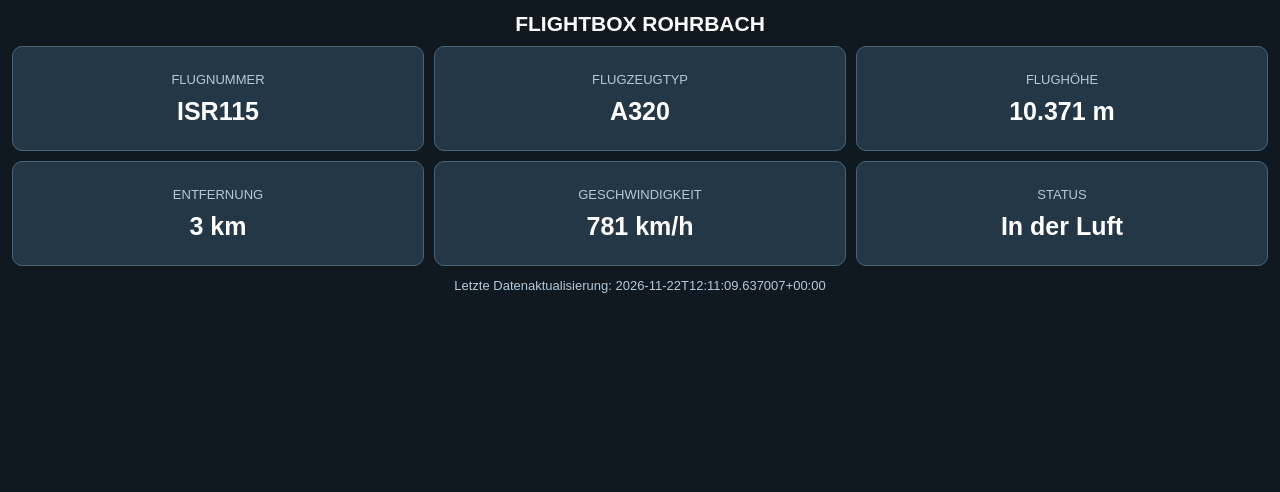
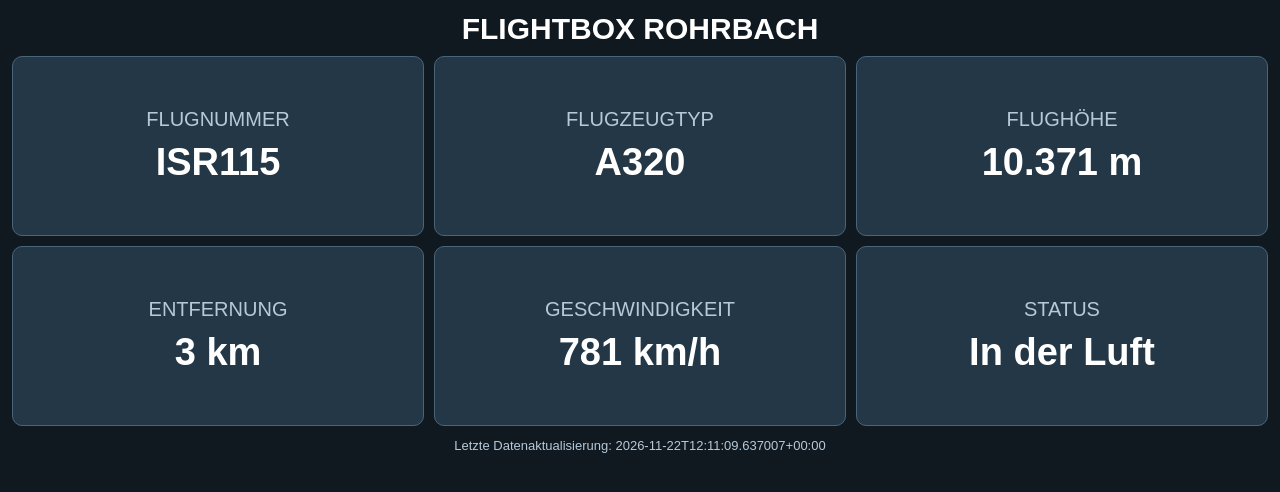
Before and after one commit to hoffi081527/Flightbox, a plain HTML site: page index.html in a window 1280 px wide. Drawn offline with Linux system fonts and the light colour scheme.

Commit message:
Increase font sizes and tile height in index.html

```diff
--- a/index.html
+++ b/index.html
@@ -16,7 +16,7 @@
   }
   h1 {
     margin: 0 0 10px;
-    font-size: 21px;
+    font-size: 30px;
     text-align: center;
   }
   .grid {
@@ -28,7 +28,7 @@
     background: #243746;
     border: 1px solid #496579;
     border-radius: 10px;
-    min-height: 105px;
+    min-height: 180px;
     padding: 12px 5px;
     text-align: center;
     display: flex;
@@ -36,12 +36,12 @@
     justify-content: center;
   }
   .label {
-    font-size: 13px;
+    font-size: 20px;
     color: #b5cad9;
     margin-bottom: 10px;
   }
   .value {
-    font-size: 25px;
+    font-size: 38px;
     font-weight: bold;
     overflow-wrap: break-word;
   }
```
